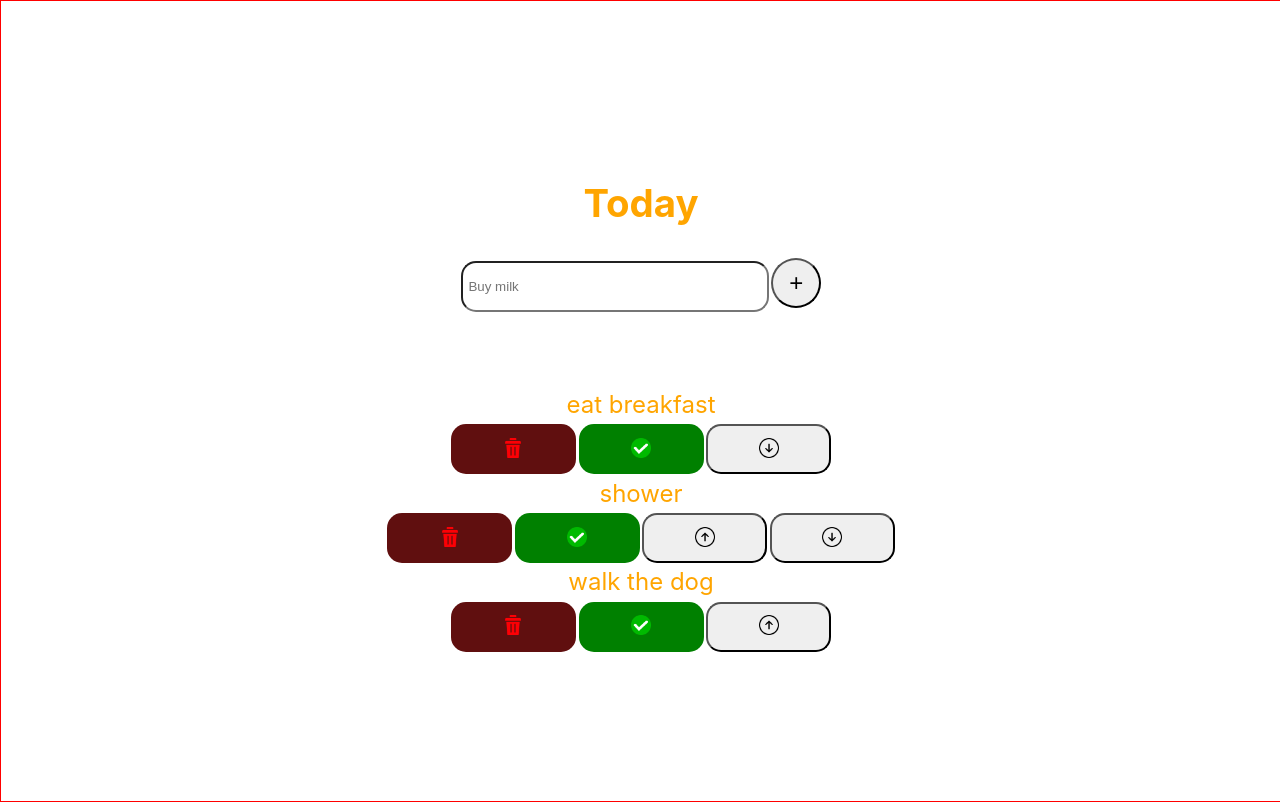
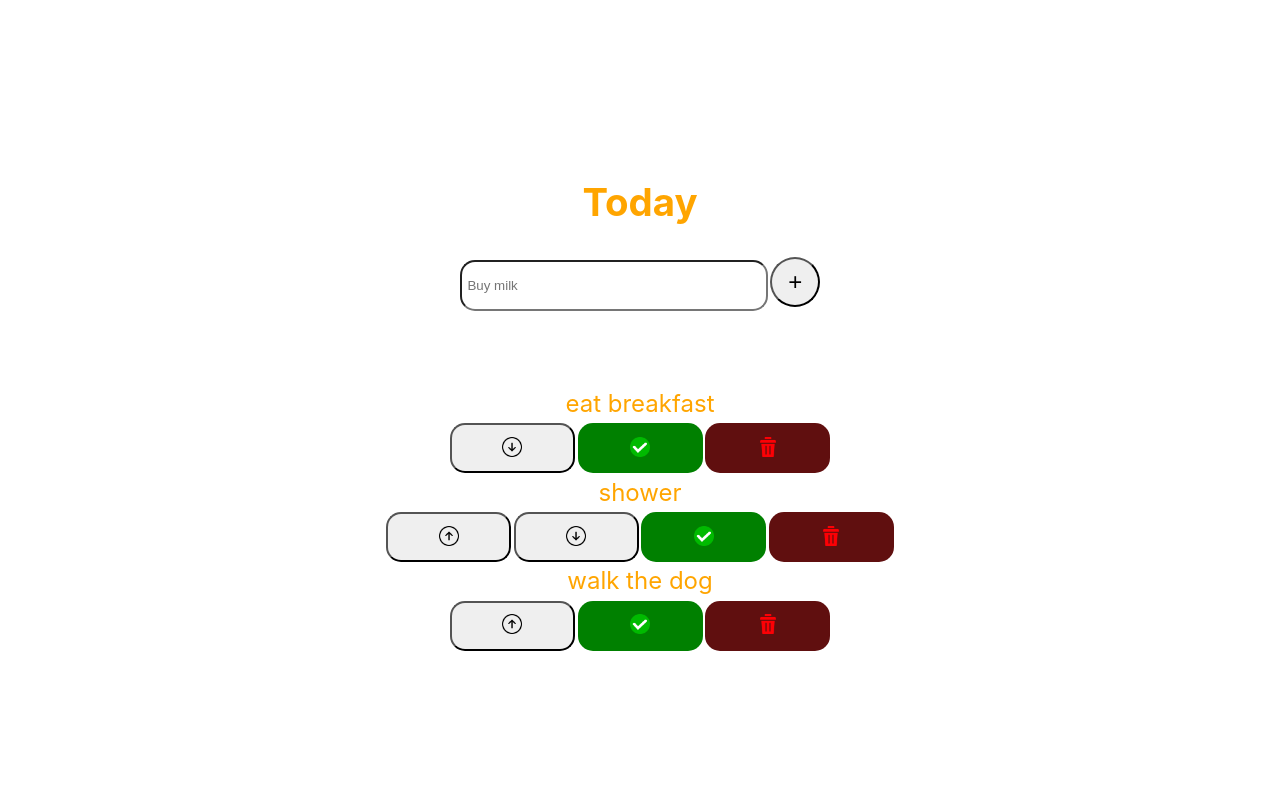
Before and after one commit to jonanddy10/todolist, a React (Vite) app: page / in a window 1280 px wide. Built offline with nearby package versions, Linux system fonts and the light colour scheme.

Commit message:
final improvements

```diff
--- a/src/App.css
+++ b/src/App.css
@@ -9,7 +9,6 @@ body {
   justify-content: center;
   align-items: center;
   text-align: center;
-  border: red solid 1px;
 }
 .header-bar {
   margin-bottom: 75px;
--- a/src/App.jsx
+++ b/src/App.jsx
@@ -1,9 +1,7 @@
-import { useState } from 'react'
 import './App.css'
 import Reminders from './pages/Reminders'
 
 function App() {
-  const [count, setCount] = useState(0)
 
   return (
     <>
--- a/src/components/General.jsx
+++ /dev/null
@@ -1,9 +0,0 @@
-import {useState} from 'react'
-
-function general() {
-  return (
-    <div></div>
-  )
-}
-
-export default general
--- a/src/components/Today.jsx
+++ b/src/components/Today.jsx
@@ -60,12 +60,12 @@ function today() {
           return (
         <li key={index}>
           <span className='list-text'>{taskItem}</span>
-          <button className='delete-button task-button' onClick={() => deleteTask(index)}><img src={trashIcon} alt='delete' className='icons'/></button>
-          <button className='done-button task-button' onClick={() => finishedTask(index)}><img src={doneIcon} alt='done' className='icons'/></button>
           {/* hide button if at the end of the array */}
           {index > 0 && (<button className='raise-button task-button' onClick={() => raise(index)}><img src={raiseIcon} alt='raise' className='icons'/></button>)}
           {/* hide button if at the start of the array */}
           {index < task.length-1 && (<button className='lower-button task-button' onClick={() => lower(index)}><img src={lowerIcon} alt='lower' className='icons'/></button>)}
+          <button className='done-button task-button' onClick={() => finishedTask(index)}><img src={doneIcon} alt='done' className='icons'/></button>
+          <button className='delete-button task-button' onClick={() => deleteTask(index)}><img src={trashIcon} alt='delete' className='icons'/></button>
         </li>
         )
         })}
--- a/src/pages/Reminders.jsx
+++ b/src/pages/Reminders.jsx
@@ -1,13 +1,11 @@
 import React from 'react'
 import Today from '../components/Today'
-import General from '../components/General'
 
 function reminders() {
   return (
     <>
       <div></div>
     <Today/>
-    <General/>
     </>
   )
 }
```
Also changed, not shown: 1 other file (tests, documents, lock files or other folders).
